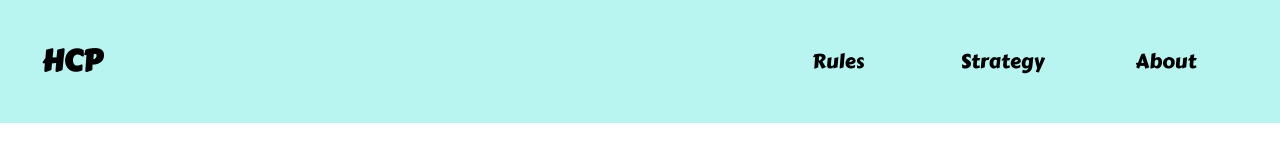
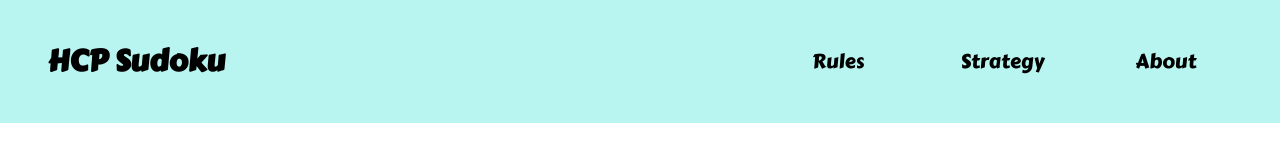
Before and after one commit to Husky-Coding-Project/sudoku, a plain HTML site: page home_page/index.html in a window 1280 px wide. Shown: the top 162 px of the page. Drawn offline with Linux system fonts and the light colour scheme.

Commit message:
Updated Home Page

```diff
--- a/home_page/index.html
+++ b/home_page/index.html
@@ -21,7 +21,7 @@
 
         <div class="logo_header">
 
-            <a href="index.html" class="logo">HCP</a>
+            <a href="index.html" class="logo">HCP Sudoku</a>
 
         </div>
 
--- a/home_page/style.css
+++ b/home_page/style.css
@@ -48,6 +48,12 @@ a{
 
     font-weight: bold;
 
+    white-space: nowrap;
+
+    overflow: hidden;
+
+    text-overflow: clip;
+
 }
 
 .container {
```
